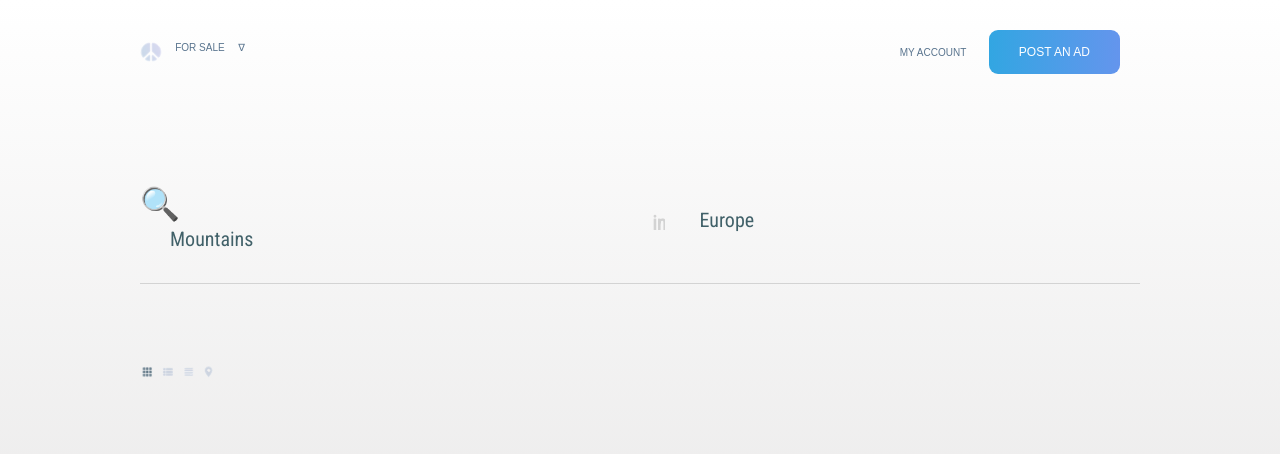
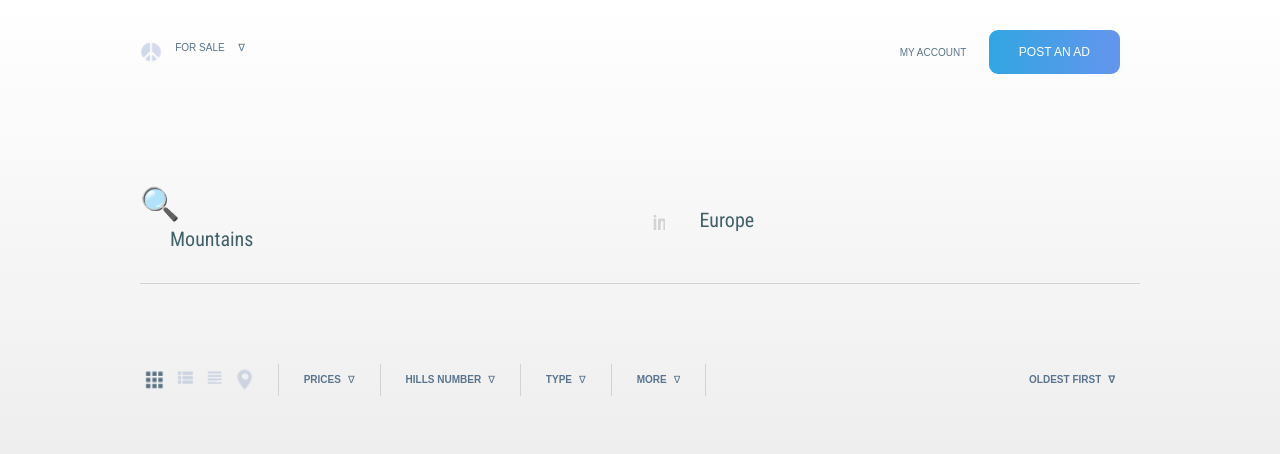
Before and after one commit to kisbel/weekend_project_design_mockup, a plain HTML site: page index.html in a window 1280 px wide. Shown: the top 454 px of the page. Drawn offline with Linux system fonts and the light colour scheme; files whose address does not match are found by name.

Commit message:
finished filter bar

```diff
--- a/css/pictures.css
+++ b/css/pictures.css
@@ -11,7 +11,7 @@
     background-position: center;
     background-size: cover;
     background-repeat: no-repeat;
-    height: 2vh;
+    height: 4vh;
 }
 
 #ol {
@@ -19,7 +19,7 @@
     background-position: center;
     background-size: cover;
     background-repeat: no-repeat;
-    height: 2vh;
+    height: 3.5vh;
 }
 
 #ul {
@@ -27,7 +27,7 @@
     background-position: center;
     background-size: cover;
     background-repeat: no-repeat;
-    height: 2vh;
+    height: 3.5vh;
 }
 
 #location {
@@ -35,5 +35,5 @@
     background-position: center;
     background-size: cover;
     background-repeat: no-repeat;
-    height: 2vh;
+    height: 4vh;
 }
--- a/css/style.css
+++ b/css/style.css
@@ -1,10 +1,6 @@
 body {
     margin: 20px 150px 40px 150px;
-    footer: none;
-    header: none;
 }
-
-
 
 /* NAV BAR */
 
@@ -54,13 +50,55 @@ a, a:hover, a:visited {
 
 /* FILTER BAR */
 
-.filter {
+
+.filter-bar-left {
     display: flex;
 }
 
-#grid {
-    background-position: center;
-    background-size: contain;
-    background-repeat: no-repeat;
-    height: 5vh;
+.icons {
+    display: flex;
+    border-right: 1px solid lightgrey;
+    padding-right: 20px;
 }
+
+.prices, .hills-number, .type, .more, .oldest-first {
+    display: flex;
+    justify-content: space-between;
+    align-items: center;
+    font-size: 10px;
+    font-family: Arial, Helvetica, sans-serif;
+    z-index: 10;
+    padding-left: 25px;
+    color: #59748e;
+    font-weight: bold;
+}
+
+.arrow-down {
+    display: flex;
+    justify-content: space-between;
+    align-items: center;
+    font-size: 10px;
+    font-family: Arial, Helvetica, sans-serif;
+    z-index: 10;
+    padding-left: 7px;
+    color: #59748e;
+    border-right: 1px solid lightgrey;
+    padding-right: 25px;
+}
+
+.arrow-down-last {
+    display: flex;
+    justify-content: space-between;
+    align-items: center;
+    font-size: 10px;
+    font-family: Arial, Helvetica, sans-serif;
+    z-index: 10;
+    padding-left: 7px;
+    color: #59748e;
+    padding-right: 25px;
+}
+
+.filter-bar {
+    display: flex;
+    justify-content: space-between;
+}
--- a/index.html
+++ b/index.html
@@ -53,7 +53,73 @@
 </div>
 
 <!--for filter bar-->
-<div class="filter">
+<div class="filter-bar">
+
+<div class="filter-bar-left">
+    <span class="icons">
+        <img id="grid" src="/Users/kespinal/Desktop/wyncode/weekend_project_design_mockup/pictures/grid.png">
+        <img id="ol" src="/Users/kespinal/Desktop/wyncode/weekend_project_design_mockup/pictures/ol.png">
+        <img id="ul" src="/Users/kespinal/Desktop/wyncode/weekend_project_design_mockup/pictures/ul.png">
+        <img id="location" src="/Users/kespinal/Desktop/wyncode/weekend_project_design_mockup/pictures/location.png">
+    </span>
+
+    <span class="prices">
+        <p>PRICES</p>
+    </span>
+
+
+    <span class="arrow-down">
+        <a href="">∇</a>
+    </span>
+
+
+    <span class="hills-number">
+        <p>HILLS NUMBER</p>
+    </span>
+
+    <span class="arrow-down">
+        <a href="">∇</a>
+    </span>
+
+
+    <span class="type">
+        <p>TYPE</p>
+    </span>
+
+
+    <span class="arrow-down">
+        <a href="">∇</a>
+    </span>
+
+
+    <span class="more">
+        <p>MORE</p>
+    </span>
+
+
+    <span class="arrow-down">
+        <a href="">∇</a>
+    </span>
+
+
+    </span>
+</div>
+
+<div class="right-filter">
+    <span class="oldest-first">
+        <p>OLDEST FIRST</p>
+        <span class="arrow-down-last">
+            <a href="">∇</a>
+        </span>
+    </span>
+
+
+</div>
+
+</div>
+
+
+<!-- <div class="filter">
     <div class="left-filter"></div>
         <span class="filter-bar">
             <span class="icons">
@@ -91,7 +157,7 @@
 
         </span>
     </div>
-</div>
+</div> -->
 
 <!--picture grid-->
 <div class="grid-container">
```
Also changed, not shown: css/global.css (line endings or trailing spaces).
